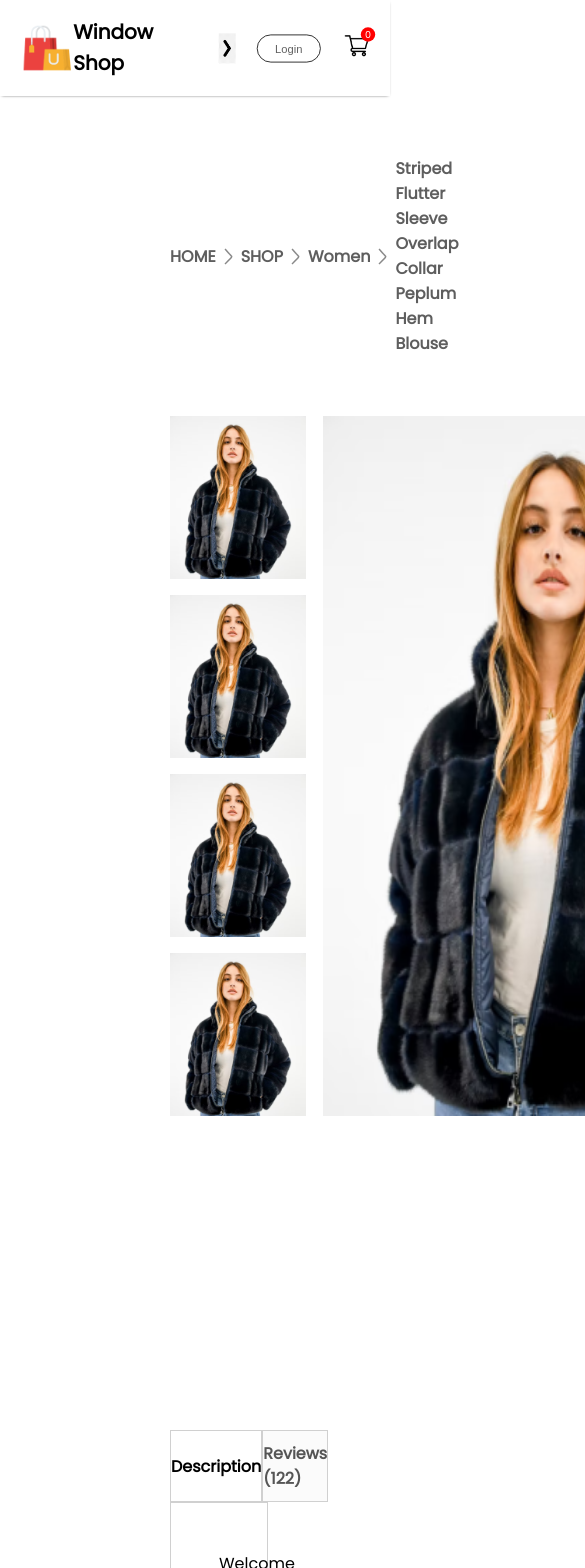
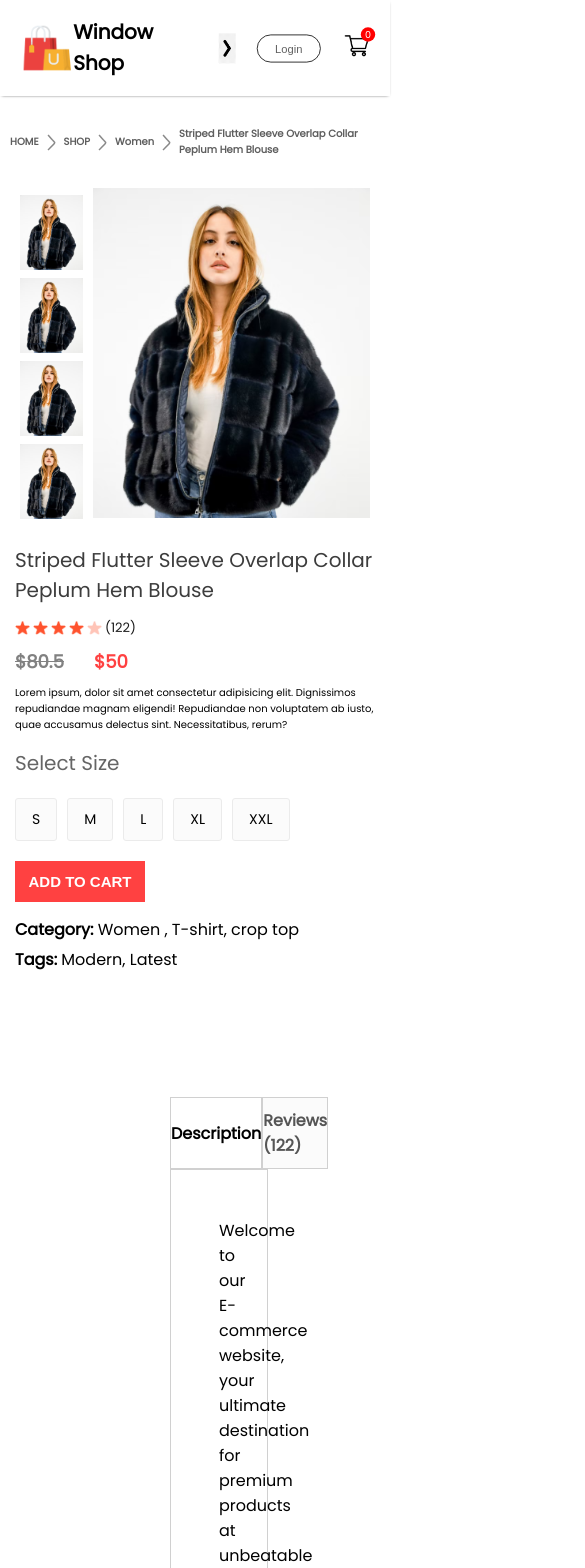
Before and after one commit to Atheeqxcode/MERN-Commerce, a React (Create React App) app: page /product/1 in a window 390 px wide. Shown: the top 1568 px of the page, 585 px wide, since content can reach past the window. Built offline with nearby package versions, Linux system fonts and the light colour scheme.

Commit message:
product-display Page Responsive

```diff
--- a/src/Components/Breadcrums/Breadcrum.css
+++ b/src/Components/Breadcrums/Breadcrum.css
@@ -8,3 +8,31 @@
     margin: 60px 170px;
     text-transform: capitalize;
 }
+
+@media(max-width:1280px){
+    .breadcrum{
+        margin: 30px 50px;
+        font-size: 14px;
+    }
+}
+
+@media(max-width:1024px){
+    .breadcrum{
+        margin: 30px 30px;
+        font-size: 13px;
+    }
+}
+
+@media(max-width:800px){
+    .breadcrum{
+        margin: 30px 10px;
+        font-size: 12px;
+    }
+}
+
+@media(max-width:500px){
+    .breadcrum{
+
+        font-size: 10px;
+    }
+}
--- a/src/Components/ProductDisplay/ProductDisplay.css
+++ b/src/Components/ProductDisplay/ProductDisplay.css
@@ -101,3 +101,234 @@ font-weight: 600;
 .productdisplay-right-category span{
     font-weight: 600;
 }
+
+@media(max-width:1280px){
+    .productdisplay{
+        margin: 0px 60px;
+    }
+    .productdisplay-left{
+        gap: 10px;
+    }
+
+    .productdisplay-list{
+        gap: 10px;
+    }
+
+    .productdisplay-list img{
+        height: 120px;
+    }
+
+    .productdisplay-main-img{
+        width: auto;
+        height: 510px;
+    }
+
+    .productdisplay-right{
+        margin: 0px 30px;
+    }
+
+    .productdisplay-right h1{
+        font-size: 22px;
+    }
+    .productdisplay-right-stars{
+        gap: 3px;
+        font-size: 13px;
+    }
+    .productdisplay-right-prices{
+        margin: 10px 0px;
+        font-size: 18px;
+    }
+    .productdisplay-right-description{
+        font-size: 13px;
+    }
+
+    .productdisplay-right-size h1{
+        font-size: 20px;
+        margin-top: 20px;
+    }
+
+    .productdisplay-right-sizes div{
+        padding: 14px 20px;
+    }
+    .productdisplay-right button{
+        width: 150px;
+        padding: 15px 0px;
+        margin-bottom: 20px;
+
+    }
+    .productdisplay-right-category{
+        margin-top: 5px;
+        font-size: 14px;
+    }
+}
+
+@media(max-width:1024px){
+    .productdisplay{
+        margin: 0px 30px;
+    }
+    .productdisplay-left{
+        gap: 5px;
+    }
+
+
+
+    .productdisplay-list img{
+        height: 80px;
+    }
+
+    .productdisplay-main-img{
+
+        height: 350px;
+    }
+
+
+    .productdisplay-right h1{
+        font-size: 18px;
+    }
+    .productdisplay-right-stars img{
+     width: 15px;
+    }
+
+    .productdisplay-right-description{
+        font-size: 12px;
+    }
+
+  .productdisplay-right-sizes{
+    margin: 10px 0px;
+  }
+
+    .productdisplay-right-sizes div{
+        padding: 10px 16px;
+        font-size: 12px;
+    }
+    .productdisplay-right button{
+        width: 120px;
+        padding: 10px 0px;
+        margin-bottom: 10px;
+        font-size: 13px;
+
+    }
+    .productdisplay-right-category{
+
+        font-size: 12px;
+    }
+}
+
+@media(max-width:800px){
+    .productdisplay{
+        margin: 0px 10px;
+    }
+    .productdisplay-left{
+        gap: 0px;
+        flex-direction: column-reverse;
+        align-items: center;
+    }
+    .productdisplay-list{
+        flex-direction: row;
+        gap: 6px;
+    }
+
+
+
+    .productdisplay-list img{
+        height: 70px;
+    }
+
+    .productdisplay-main-img{
+
+        height: 300px;
+    }
+
+
+    .productdisplay-right h1{
+        font-size: 14px;
+    }
+    .productdisplay-right-stars img{
+     width: 13px;
+    }
+
+    .productdisplay-right-description{
+        font-size: 10px;
+    }
+
+    .productdisplay-right-size h1{
+        margin-top: 10px 0px;
+    }
+
+  .productdisplay-right-sizes{
+    margin-top: 10px;
+    gap: 5px;
+  }
+
+    .productdisplay-right-sizes div{
+        padding: 4px 0px;
+
+    }
+    .productdisplay-right button{
+        width: 100px;
+
+        font-size: 12px;
+
+    }
+    .productdisplay-right-category{
+
+        font-size: 10px;
+    }
+}
+
+@media(max-width:500px){
+    .productdisplay{
+        flex-direction: column;
+    }
+
+    .productdisplay-left{
+        gap: 10px;
+        flex-direction: row;
+        margin: auto;
+    }
+
+    .productdisplay-list{
+        flex-direction: column;
+        gap: 8px;
+    }
+
+    .productdisplay-list img{
+        height: 75px;
+    }
+    .productdisplay-main-img{
+        height: 330px;
+    }
+
+    .productdisplay-right{
+        margin: 5px;
+    }
+
+    .productdisplay-right h1{
+        margin-top: 15px;
+        font-size: 20px;
+        font-weight: 500;
+    }
+    .productdisplay-right-stars img{
+        width: 15px;
+    }
+
+    .productdisplay-right-sizes{
+        gap: 10px;
+        margin: 20px 0px;
+    }
+
+    .productdisplay-right-sizes div{
+        padding: 10px 16px;
+        font-size: 14px;
+    }
+
+    .productdisplay-right button{
+        width: 130px;
+        font-size: 15px;
+        padding: 12px 0px;
+    }
+
+    .productdisplay-right-category{
+        font-size: 16px;
+    }
+}
--- a/src/Pages/CSS/LoginSignup.css
+++ b/src/Pages/CSS/LoginSignup.css
@@ -3,6 +3,8 @@
     height: 80vh;
     background: #fce3fe;
     padding-top: 100px;
+    padding-bottom: 200px;
+    margin-bottom: 50px;
 
 
 }
@@ -12,8 +14,10 @@
     background: white;
     margin: auto;
     padding: 40px 60px;
-    padding: auto;
+
     border-radius: 20px;
+    height: 200vh;
+    margin-bottom: 20px;
 
 }
 
@@ -75,3 +79,57 @@
     font-size: 18px;
     font-weight: 500;
 }
+
+@media(max-width:1280px){
+    .loginsignup{
+        padding-top: 50px;
+    }
+    .loginsignup-container{
+        width: auto;
+        max-width: 500px;
+        max-height: 500px;
+    }
+    .loginsignup-container h1{
+        margin: 10px 0px;
+    }
+    .loginsignup-fields{
+        gap: 20px;
+        margin-top: 20px;
+    }
+    .loginsignup-fields input{
+        height: 65px;
+        width: 93%;
+    }
+    .loginsignup-container button{
+        width: 100%;
+    }
+    .loginsignup-agree{
+        font-size: 14px;
+        gap: 10px;
+    }
+    .loginsignup-login{
+        font-size: 16px;
+    }
+
+}
+
+@media(max-width:800px){
+    .loginsignup-container{
+        padding: 20px 30px;
+    }
+    .loginsignup-container h1{
+        font-size: 24px;
+    }
+    .loginsignup-fields{
+        margin-top: 20px;
+    }
+
+    .loginsignup-fields input{
+        height: 50px;
+    }
+
+    .loginsignup-container button{
+        height: 50px;
+        font-size: 16px;
+    }
+}
```
